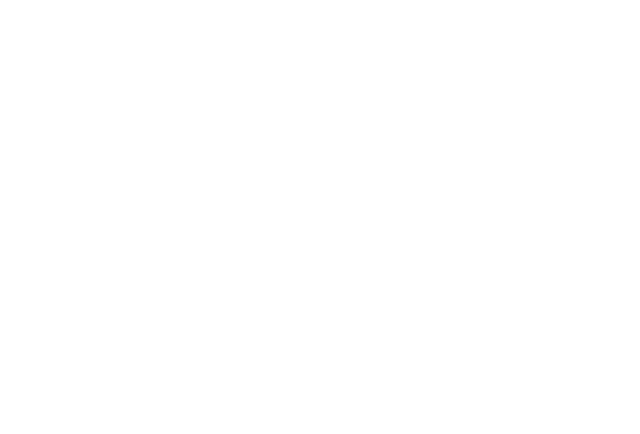
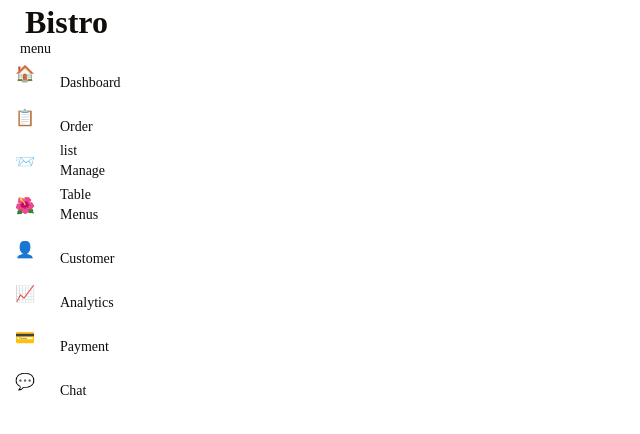
Before and after one commit to ikromjon-cm/project_two, a React (Vite) app: page / in a window 1280 px wide. Shown: the top 434 px of the page, without its empty margins (0-640 px from the left). Built offline with nearby package versions, Linux system fonts and the light colour scheme.

Commit message:
homework deleted

```diff
--- a/src/App.jsx
+++ b/src/App.jsx
@@ -1,11 +1,46 @@
 import Sidebar from "./components/Sidebar/Sidebar";
+    const data =[
+      {
+        url:'🏠',
+        title:'Dashboard'
+      },
+      {
+        url:'📋',
+        title:'Order list'
+      },
+      {
+        url:'📨',
+        title:'Manage Table'
+      },
+      {
+        url:'🌺',
+        title:'Menus'
+      },
+      {
+        url:'👤',
+        title:'Customer'
+      },
+      {
+        url:'📈',
+        title:'Analytics'
+      },
+      {
+        url:'💳',
+        title:'Payment'
+      },
 
+      {
+        url:'💬',
+        title:'Chat'
+      }
+    ]
 
 import React from 'react';
 
 const App = () => {
   return (
     <div>
+      <Sidebar data={data} />
     </div>
   );
 }
--- a/src/components/Header/Header.css
+++ b/src/components/Header/Header.css
@@ -0,0 +1,7 @@
+*{
+    margin: 0;
+    padding: 0;
+    box-sizing: border-box;
+    text-decoration: none;
+    list-style: none;
+}
--- a/src/components/Sidebar/Sidebar.css
+++ b/src/components/Sidebar/Sidebar.css
@@ -0,0 +1,44 @@
+* {
+    margin: 0;
+    padding: 0;
+    box-sizing: border-box;
+    text-decoration: none;
+    list-style: none;
+}
+.sidebar{
+    width: 356px;
+    height: 100vh;
+    background-color: #ffffff;
+    position: sticky;
+}
+
+.sidebar h1 {
+    width: 120px;
+    height: 27px;
+    font-weight: 600;
+    font-size: 32px;
+    line-height: 24px;
+    color: #110D0A;
+        padding: 10px 25px;
+
+}
+
+.sidebar p {
+    width: 38px;
+    height: 24px;
+    font-weight: 400;
+    font-size: 14px;
+    line-height: 24px;
+    color: #110D0A;
+        padding: 10px 20px;
+
+
+}
+nav ul li{
+    display: flex;
+    align-items: center;
+    gap: 5px;
+}
+.bar{
+    padding: 10px 15px;
+}
--- a/src/components/Sidebar/Sidebar.jsx
+++ b/src/components/Sidebar/Sidebar.jsx
@@ -1,9 +1,21 @@
+import './Sidebar.css'
 import React from 'react';
 
-const Sidebar = () => {
+const Sidebar = ({data}) => {
   return (
-    <div>
+    <div className='sidebar'>
+        <h1>Bistro</h1>
+        <p>menu</p>
+      {data.map((item,index)=>
+    <div className="bar">
+        <nav key={ index}>
+            <ul>
+                <li>{item.url} <p>{item.title}</p></li>
+            </ul>
+        </nav>
+    </div>
 
+    )}
     </div>
   );
 }
```
